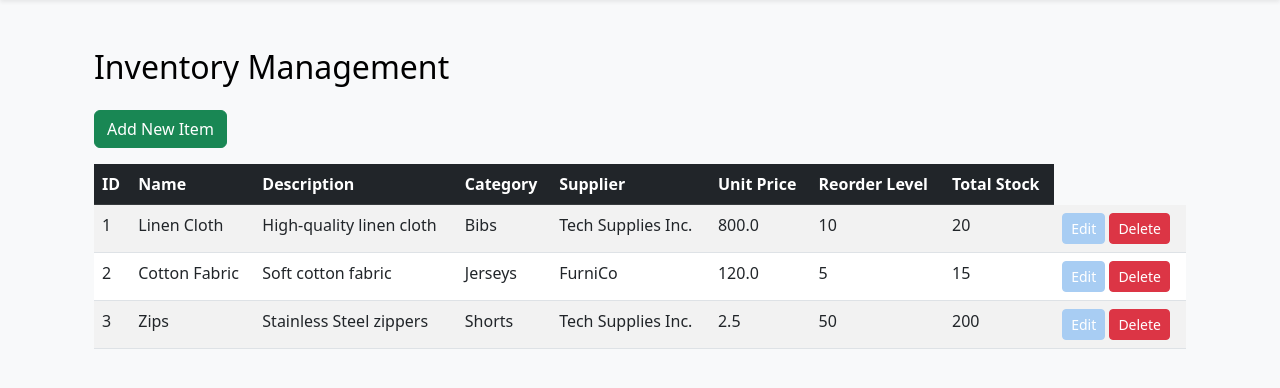
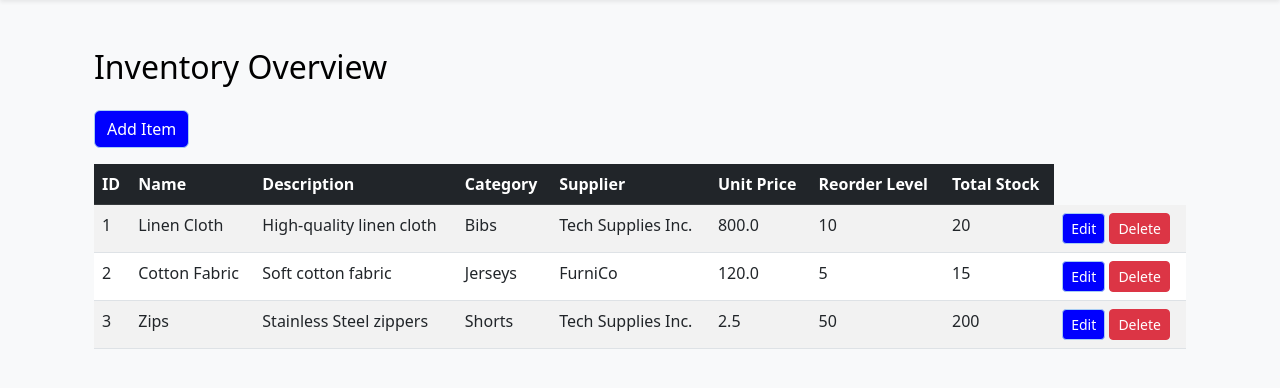
Before and after one commit to gitmatt69/Group12, a Flask app: page /inventory in a window 1280 px wide. Shown: the part 96-484 px from the top of the page. Run offline with Flask 3, Linux system fonts and the light colour scheme; data comes from the database, SQL or seed files in the repository.

Commit message:
changed the primary button colour

```diff
--- a/static/style.css
+++ b/static/style.css
@@ -10,8 +10,14 @@
 }
 
 .btn-primary {
-    background-color: var(--light-blue);
+    background-color: blue;
     border-color: var(--light-blue);
+}
+.btn-primary:hover,
+.btn-primary:focus,
+.btn-primary:active {
+    background-color: blue;
+    border-color: #7faedc;
 }
 
 * {box-sizing: border-box;}
--- a/templates/inventory.html
+++ b/templates/inventory.html
@@ -4,10 +4,10 @@
 
 {% block content %}
 <div class="container mt-4 p-4">
-<h2 class="mb-4 text">Inventory Management</h2>
+<h2 class="mb-4 text">Inventory Overview</h2>
 
 <div class="mb-3">
-  <a href="/inventory/add" class="btn btn-success">Add New Item</a>
+  <a href="/inventory/add" class="btn btn-primary">Add Item</a>
 </div>
 
 <table class="table table-striped table-hover">
```
